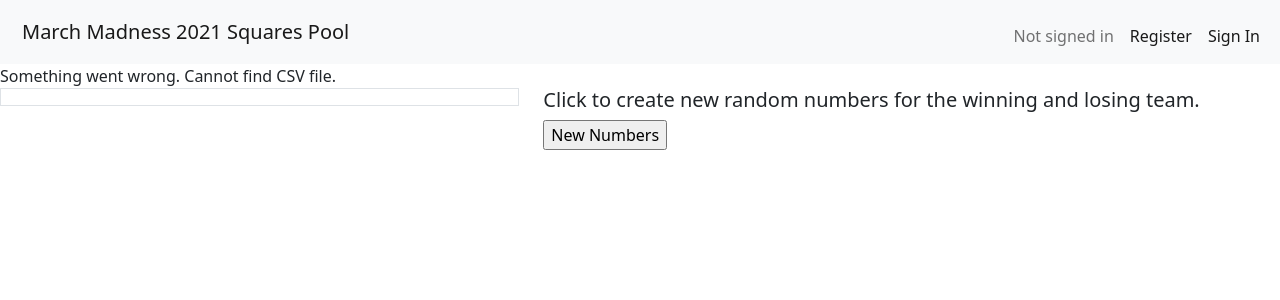
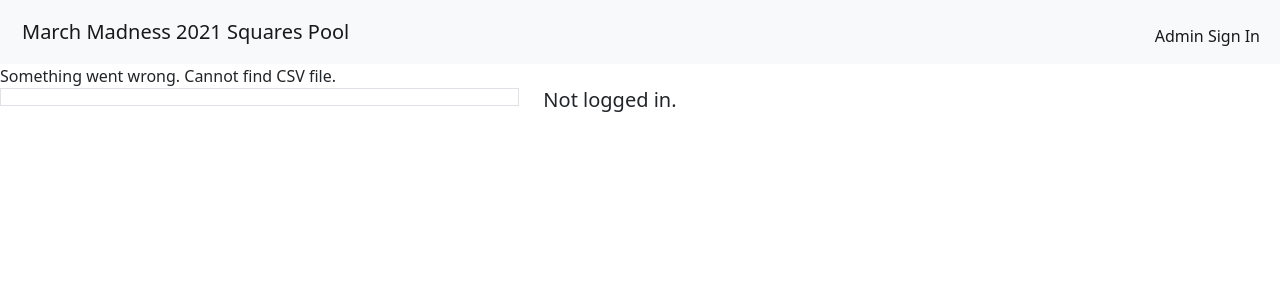
Before and after one commit to cqchisholm/March-Madness-Squares, a Django app: page / in a window 1280 px wide. Shown: the top 300 px of the page. Run offline with Django 3.2, Linux system fonts and the light colour scheme; data comes from the database, SQL or seed files in the repository; both versions use the stored data as it was after the commit; lists and menus that the app fills with data are empty.

Commit message:
Removed register page

```diff
--- a/MMSquares/Squares/templates/squares/homepage.html
+++ b/MMSquares/Squares/templates/squares/homepage.html
@@ -40,6 +40,8 @@
                     </tbody>
                 </table>
             </div>
+
+        {% if request.user.is_authenticated %}
             <div class="col-7">
                 <h5>Click to create new random numbers for the winning and losing team.</h5>
                 <div>
@@ -49,7 +51,12 @@
                     </form>
                 </div>
             </div>
+        {% else %}
+        <div class="col-7">
+            <h5>Not logged in.</h5>
+        </div>
 
+        {% endif %}
 
 
 
--- a/MMSquares/Squares/templates/squares/layout.html
+++ b/MMSquares/Squares/templates/squares/layout.html
@@ -31,9 +31,7 @@
                     <a class="nav-link">{{ name }} is signed in</a>
                     <a class="nav-link active" href="{% url 'logout_user' %}">Logout</a>
                 {% else %}
-                    <a class="nav-link">Not signed in</a>
-                    <a class="nav-link active" href="{% url 'register' %}">Register</a>
-                    <a class="nav-link active" href="{% url 'login_user' %}">Sign In</a>
+                    <a class="nav-link active" href="{% url 'login_user' %}">Admin Sign In</a>
                 {% endif %}
             </div>
           </div>
--- a/MMSquares/Squares/urls.py
+++ b/MMSquares/Squares/urls.py
@@ -4,7 +4,6 @@
 
 urlpatterns = [
     path("", views.homepage, name="homepage"),
-    path("register", views.register, name="register"),
     path("logout_user", views.logout_user, name="logout_user"),
     path("login_user", views.login_user, name="login_user"),
     path("upload", views.upload, name="upload")
--- a/MMSquares/Squares/views.py
+++ b/MMSquares/Squares/views.py
@@ -4,7 +4,7 @@
 from django.shortcuts import render, redirect
 from django.contrib.auth import login, logout, authenticate
 from django.contrib.auth.models import User
-from .forms import RegisterForm, LoginForm, UploadCSVForm
+from .forms import LoginForm, UploadCSVForm
 from .models import WinningNumbers, LosingNumbers
 from .helpers import random_numbers
 import pandas as pd
@@ -91,24 +91,6 @@
         })
 
 
-def register(request):
-    if request.method == 'POST':
-        form = RegisterForm(request.POST)
-        if form.is_valid():
-            form.save()
-            user = form.save()
-            # Login the user
-            login(request, user)
-            messages.success(request, "New Admin created.")
-            # Upon logging the user in redirect them to the homepage
-            return redirect('homepage')
-        messages.error(request, "Unsuccessful registration. Invalid infromation.")
-    # If method == GET
-    return render(request, 'squares/register.html', {
-        'form': RegisterForm()
-    })
-
-
 def login_user(request):
     if request.method == 'POST':
         form = LoginForm(request.POST)
@@ -133,7 +115,7 @@
 def logout_user(request):
     # Logout user and return to homepage
     logout(request)
-    return render(request, 'squares/homepage.html')
+    return redirect('homepage')
 
 
 def upload(request):
```
Also changed, not shown: MMSquares/Squares/forms.py (+1 -10 lines), MMSquares/Squares/templates/squares/register.html (deleted, +0 -23 lines), MMSquares/db.sqlite3. Lines whose indentation alone changed are shown as unchanged.
